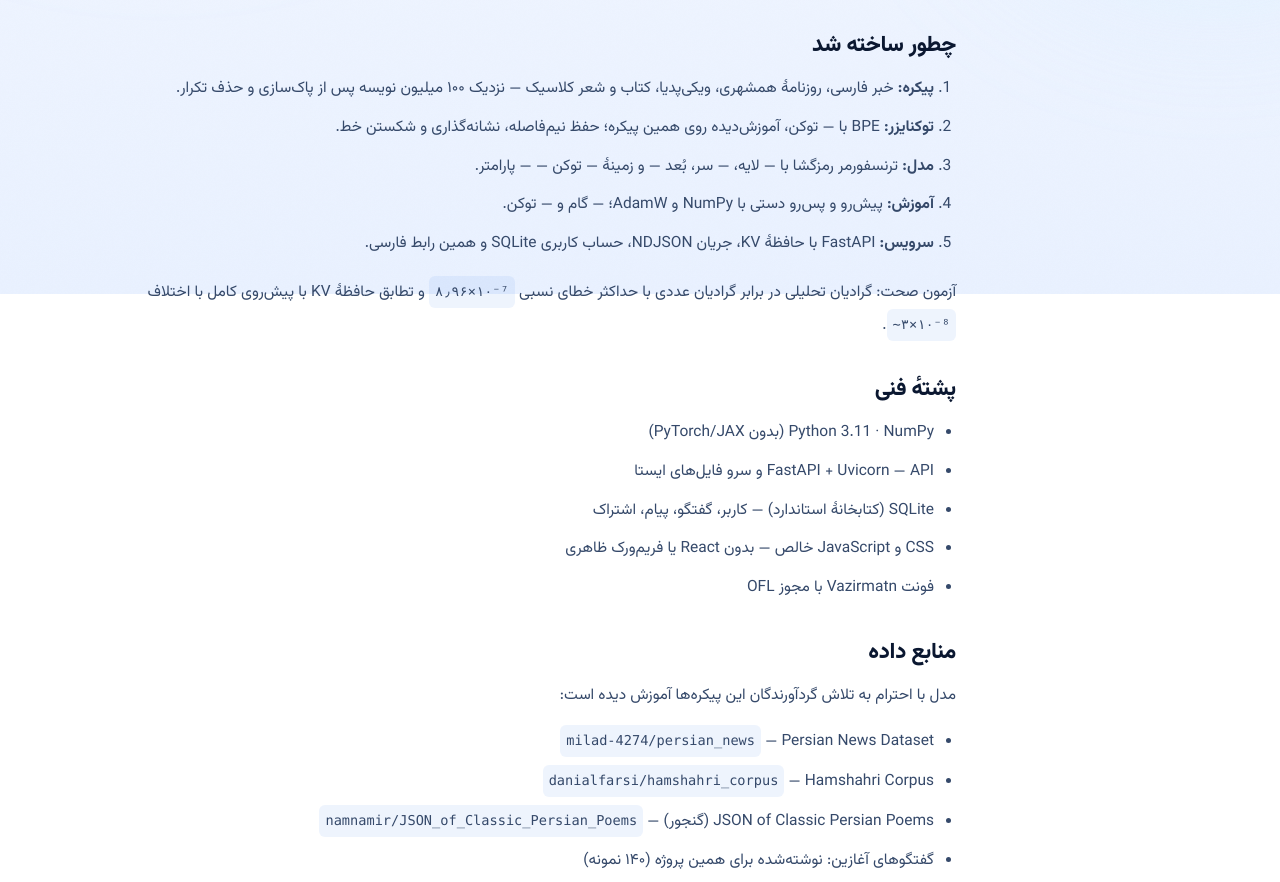
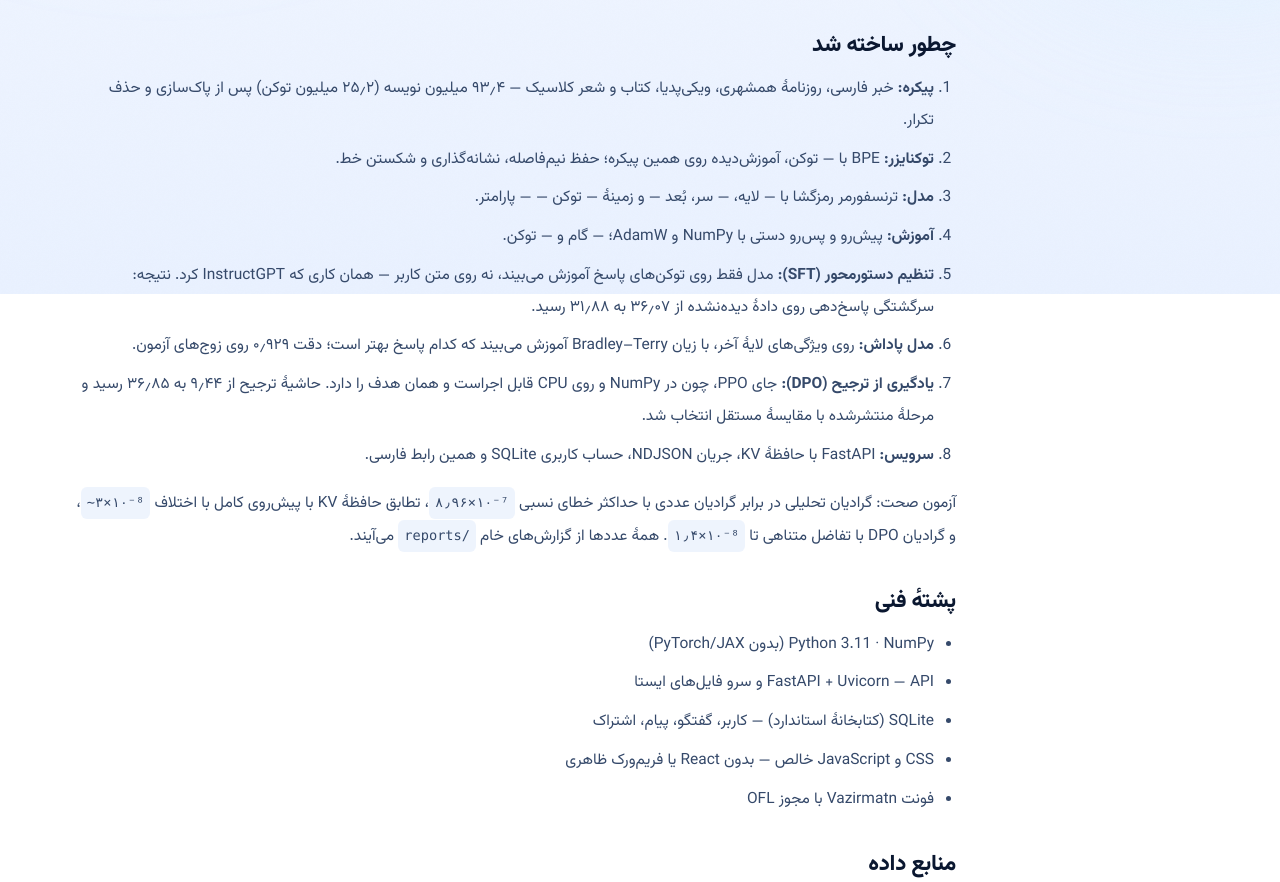
Before and after one commit to Taymaz1391/ai, a website: page web/static/about.html in a window 1280 px wide. Shown: the part 506-1388 px from the top of the page. Drawn offline with Linux system fonts and the light colour scheme; no server answers.

Commit message:
صفحهٔ درباره: سه گام هم‌ترازسازی با عددهای واقعی و مرز ادعا
Co-authored-by: arena-agent <297053741+arena-agent@users.noreply.github.com>

```diff
--- a/web/static/about.html
+++ b/web/static/about.html
@@ -68,15 +68,19 @@
 
         <h2 id="how">چطور ساخته شد</h2>
         <ol>
-          <li><b>پیکره:</b> خبر فارسی، روزنامهٔ همشهری، ویکی‌پدیا، کتاب و شعر کلاسیک — نزدیک ۱۰۰ میلیون نویسه پس از پاک‌سازی و حذف تکرار.</li>
+          <li><b>پیکره:</b> خبر فارسی، روزنامهٔ همشهری، ویکی‌پدیا، کتاب و شعر کلاسیک — ۹۳٫۴ میلیون نویسه (۲۵٫۲ میلیون توکن) پس از پاک‌سازی و حذف تکرار.</li>
           <li><b>توکنایزر:</b> BPE با <span data-model-slot="vocab">—</span> توکن، آموزش‌دیده روی همین پیکره؛ حفظ نیم‌فاصله، نشانه‌گذاری و شکستن خط.</li>
           <li><b>مدل:</b> ترنسفورمر رمزگشا با <span data-model-slot="layers">—</span> لایه، <span data-model-slot="heads">—</span> سر، بُعد <span data-model-slot="embed">—</span> و زمینهٔ <span data-model-slot="context">—</span> توکن — <span data-model-slot="params">—</span> پارامتر.</li>
           <li><b>آموزش:</b> پیش‌رو و پس‌رو دستی با NumPy و AdamW؛ <span data-model-slot="steps">—</span> گام و <span data-model-slot="tokens">—</span> توکن.</li>
+          <li><b>تنظیم دستورمحور (SFT):</b> مدل فقط روی توکن‌های پاسخ آموزش می‌بیند، نه روی متن کاربر — همان کاری که InstructGPT کرد. نتیجه: سرگشتگی پاسخ‌دهی روی دادهٔ دیده‌نشده از ۳۶٫۰۷ به ۳۱٫۸۸ رسید.</li>
+          <li><b>مدل پاداش:</b> روی ویژگی‌های لایهٔ آخر، با زیان Bradley–Terry آموزش می‌بیند که کدام پاسخ بهتر است؛ دقت ۰٫۹۲۹ روی زوج‌های آزمون.</li>
+          <li><b>یادگیری از ترجیح (DPO):</b> جای PPO، چون در NumPy و روی CPU قابل اجراست و همان هدف را دارد. حاشیهٔ ترجیح از ۹٫۴۴ به ۳۶٫۸۵ رسید و مرحلهٔ منتشرشده با مقایسهٔ مستقل انتخاب شد.</li>
           <li><b>سرویس:</b> FastAPI با حافظهٔ KV، جریان NDJSON، حساب کاربری SQLite و همین رابط فارسی.</li>
         </ol>
         <p>
-          آزمون صحت: گرادیان تحلیلی در برابر گرادیان عددی با حداکثر خطای نسبی <code>۸٫۹۶×۱۰⁻⁷</code>
-          و تطابق حافظهٔ KV با پیش‌روی کامل با اختلاف <code>~۳×۱۰⁻⁸</code>.
+          آزمون صحت: گرادیان تحلیلی در برابر گرادیان عددی با حداکثر خطای نسبی <code>۸٫۹۶×۱۰⁻⁷</code>،
+          تطابق حافظهٔ KV با پیش‌روی کامل با اختلاف <code>~۳×۱۰⁻⁸</code>، و گرادیان DPO با تفاضل
+          متناهی تا <code>۱٫۴×۱۰⁻⁸</code>. همهٔ عددها از گزارش‌های خام <code>reports/</code> می‌آیند.
         </p>
 
         <h2 id="stack">پشتهٔ فنی</h2>
```
